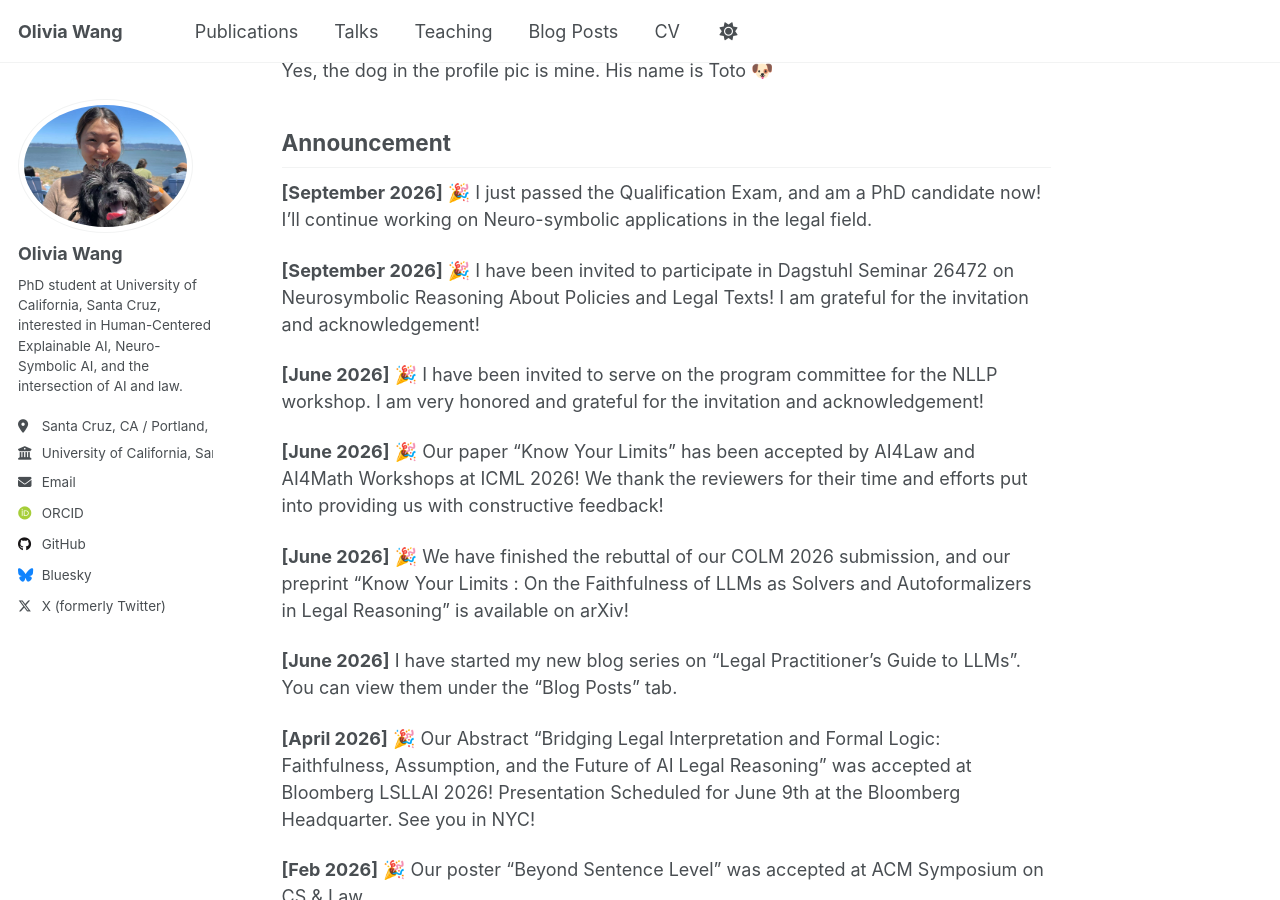
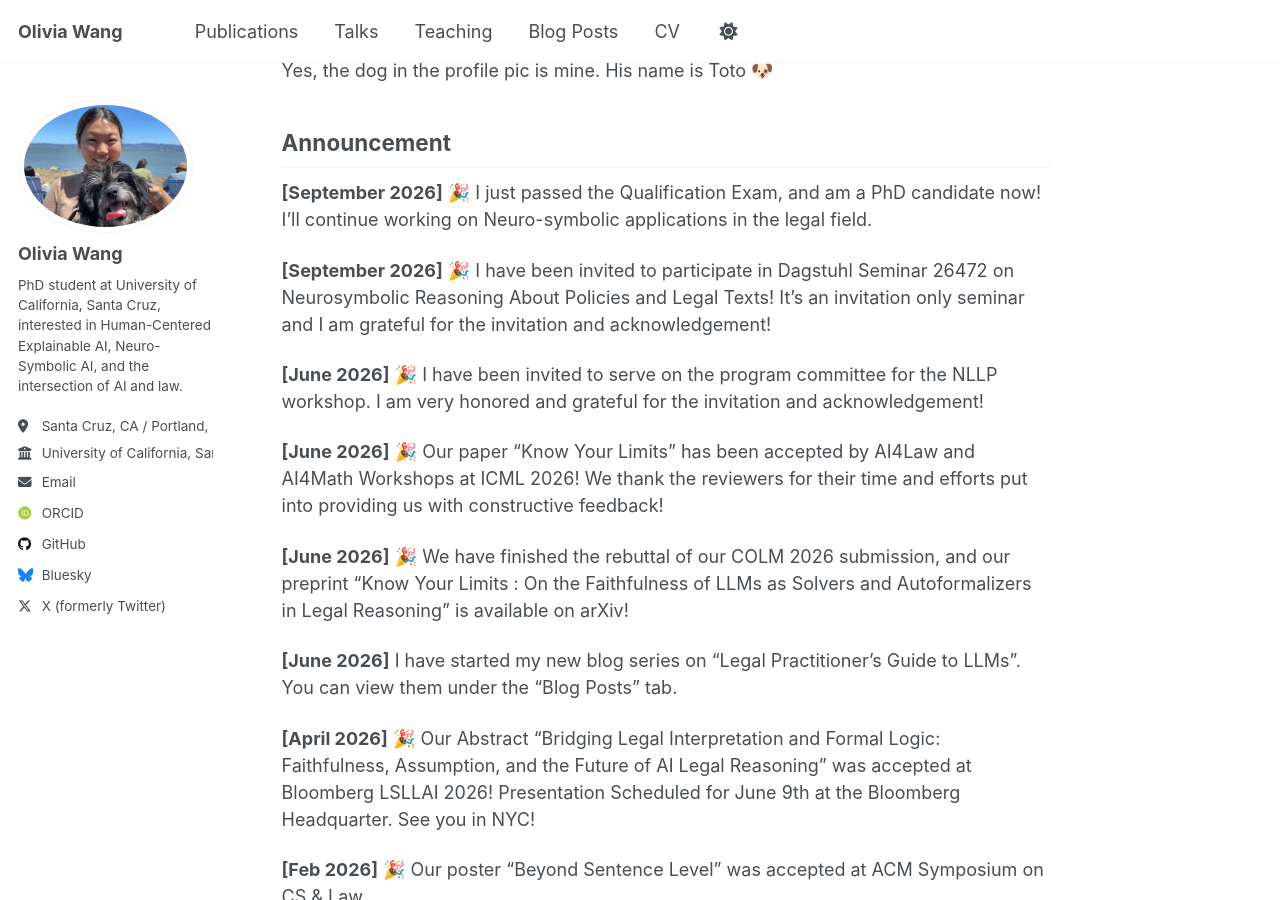
Before and after one commit to olivianxai/olivianxai.github.io, a Jekyll site: the page built from _pages/about.md, in a window 1280 px wide and 900 px high, scrolled down 529 px. Built offline with Jekyll 4.4.1, drawn with Linux system fonts in a browser that asks for light colours; some web fonts are replaced; a script that is not in the unit is left out.

Commit message:
Provided more info on what dagstuhl seminar is

```diff
--- a/_pages/about.md
+++ b/_pages/about.md
@@ -25,7 +25,7 @@ Yes, the dog in the profile pic is mine. His name is Toto 🐶
 **[September 2026]** 🎉 I just passed the Qualification Exam, and am a PhD candidate now! I'll continue working on Neuro-symbolic applications in the legal field.
 
 
-**[September 2026]** 🎉 I have been invited to participate in Dagstuhl Seminar 26472 on Neurosymbolic Reasoning About Policies and Legal Texts! I am grateful for the invitation and acknowledgement!
+**[September 2026]** 🎉 I have been invited to participate in Dagstuhl Seminar 26472 on Neurosymbolic Reasoning About Policies and Legal Texts! It's an invitation only seminar and I am grateful for the invitation and acknowledgement!
 
 **[June 2026]** 🎉 I have been invited to serve on the program committee for the NLLP workshop. I am very honored and grateful for the invitation and acknowledgement!
 
```
